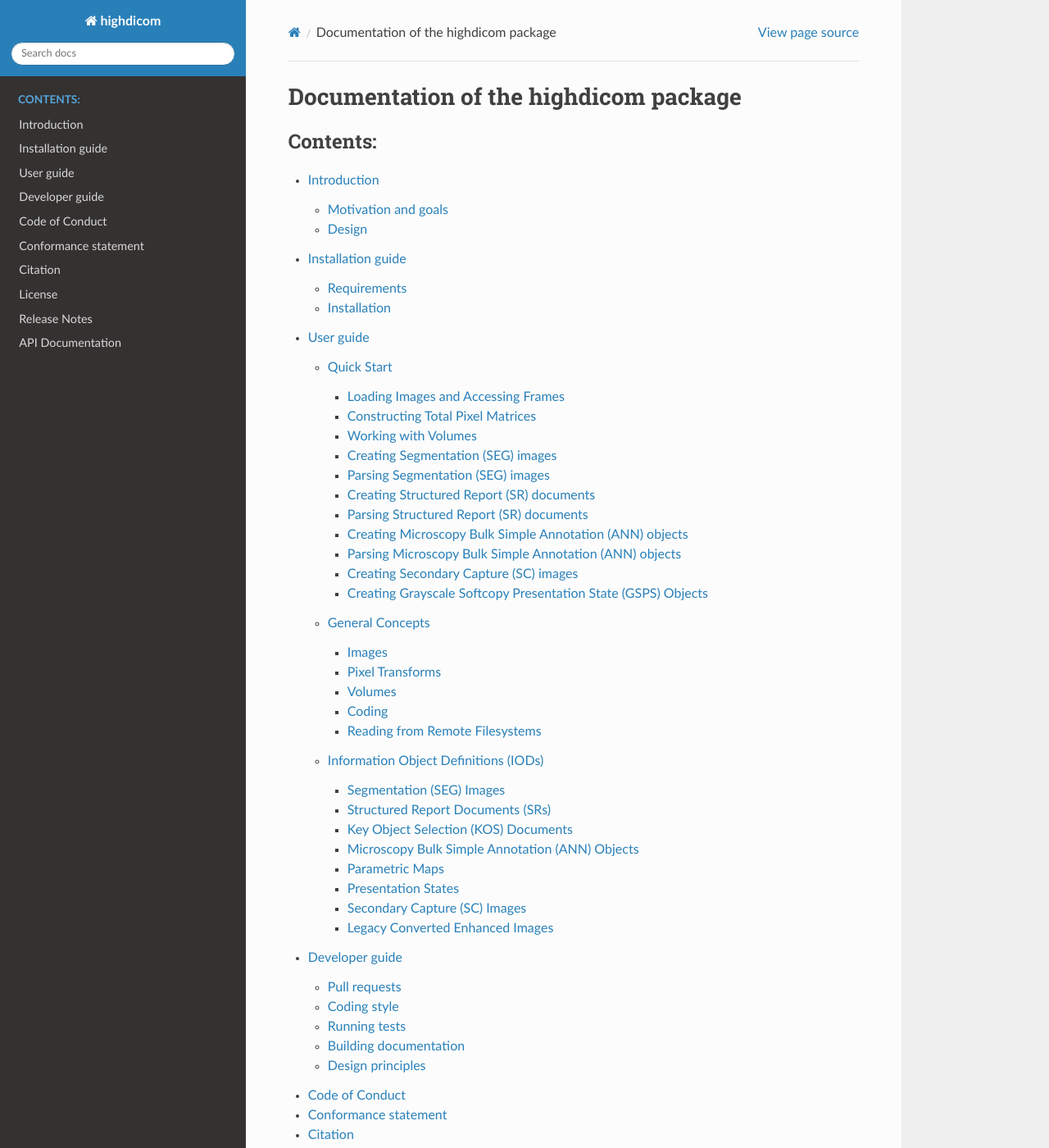
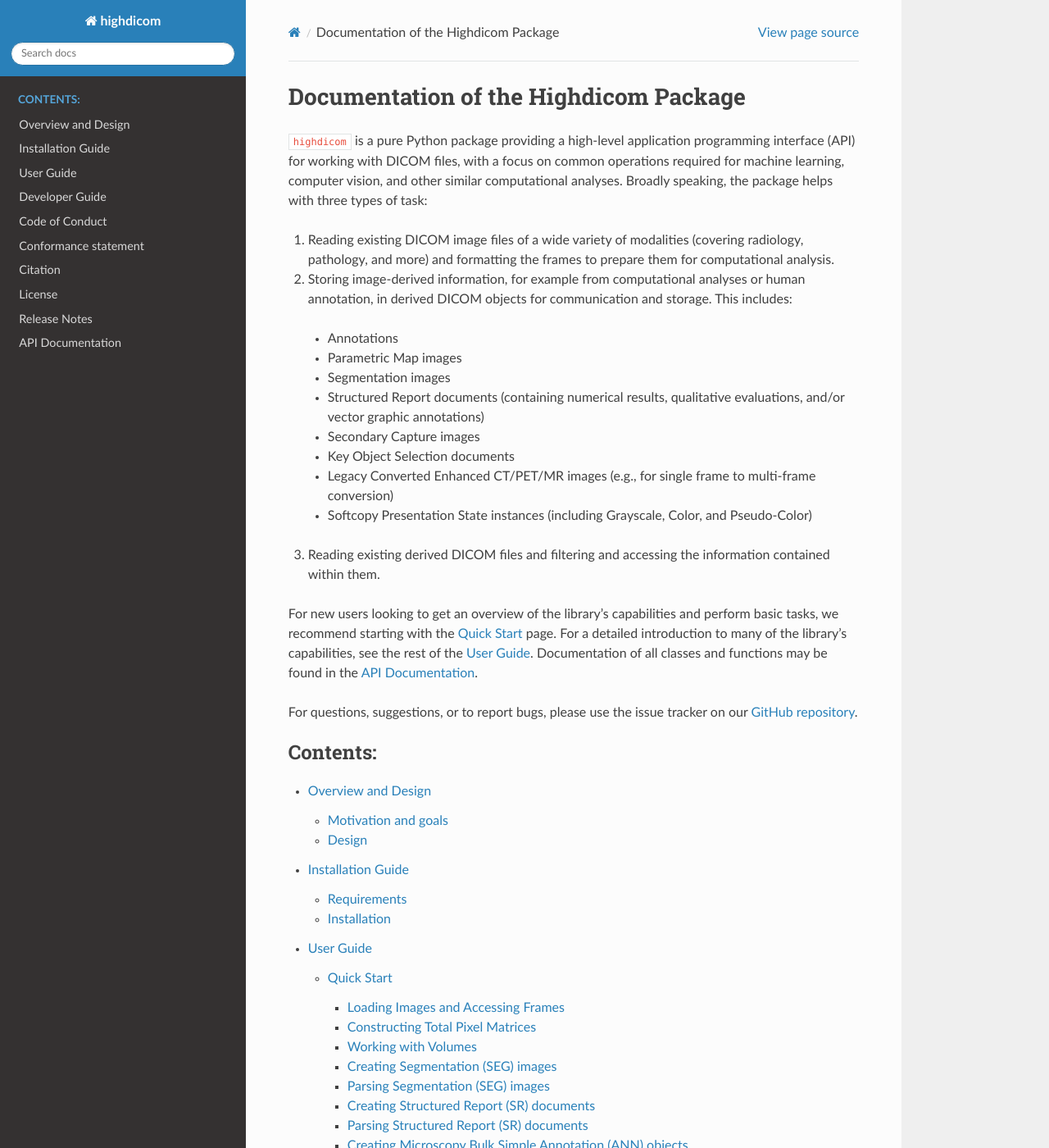
Before and after one commit to ImagingDataCommons/highdicom, a Sphinx documentation site: the page built from docs/index.rst, in a window 1280 px wide and 1400 px high. Shown: the whole window at 82% size. Built offline with Sphinx 7.4.7 and the Read the Docs theme 3.1.0, drawn with Linux system fonts in a browser that asks for light colours.

Commit message:
Overhaul documentation landing page

```diff
--- a/docs/development.rst
+++ b/docs/development.rst
@@ -1,6 +1,6 @@
 .. _developer-guide:
 
-Developer guide
+Developer Guide
 ===============
 
 Source code is available at Github and can be cloned via git:
--- a/docs/index.rst
+++ b/docs/index.rst
@@ -1,11 +1,33 @@
-Documentation of the highdicom package
+Documentation of the Highdicom Package
 ======================================
+
+``highdicom`` is a pure Python package providing a high-level application programming interface (API) for working with DICOM files, with a focus on common operations required for machine learning, computer vision, and other similar computational analyses. Broadly speaking, the package helps with three types of task:
+
+1. Reading existing DICOM image files of a wide variety of modalities (covering radiology, pathology, and more) and formatting the frames to prepare them for computational analysis.
+2. Storing image-derived information, for example from computational analyses or human annotation, in derived DICOM objects for communication and storage. This includes:
+
+  - Annotations
+  - Parametric Map images
+  - Segmentation images
+  - Structured Report documents (containing numerical results, qualitative evaluations, and/or vector graphic annotations)
+  - Secondary Capture images
+  - Key Object Selection documents
+  - Legacy Converted Enhanced CT/PET/MR images (e.g., for single frame to multi-frame conversion)
+  - Softcopy Presentation State instances (including Grayscale, Color, and Pseudo-Color)
+
+3. Reading existing derived DICOM files and filtering and accessing the information contained within them.
+
+For new users looking to get an overview of the library's capabilities and perform basic tasks, we recommend starting with the :ref:`quick-start` page. For a detailed introduction to many of the library's capabilities, see the rest of the :ref:`user-guide`. Documentation of all classes and functions may be found in the :ref:`api-docs`.
+
+For questions, suggestions, or to report bugs, please use the issue tracker on our `GitHub repository <github>`_.
+
+.. _github: https://github.com/ImagingDataCommons/highdicom
 
 .. toctree::
    :maxdepth: 3
    :caption: Contents:
 
-   introduction
+   overview
    installation
    usage
    development
--- a/docs/installation.rst
+++ b/docs/installation.rst
@@ -1,6 +1,6 @@
 .. _installation-guide:
 
-Installation guide
+Installation Guide
 ==================
 
 .. _requirements:
--- a/docs/pixel_transforms.rst
+++ b/docs/pixel_transforms.rst
@@ -25,6 +25,7 @@ missing transforms can be assumed to be the identity transform.
 .. figure:: images/pixel_transforms.svg
    :scale: 100 %
    :alt: Pixel transforms flowchart
+   :align: center
 
    Flowchart of all possible pixel transforms and their order of application
    for monochrome, palette color and color images.
--- a/docs/usage.rst
+++ b/docs/usage.rst
@@ -1,6 +1,6 @@
 .. _user-guide:
 
-User guide
+User Guide
 ==========
 
 .. toctree::
```
Also changed, not shown: README.md (+16 -11 lines), docs/overview.rst (renamed from docs/introduction.rst, +6 -10 lines).
